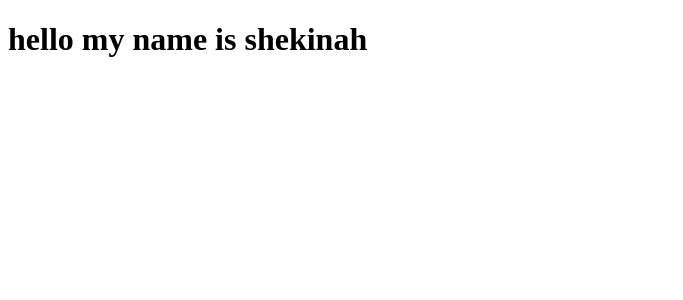
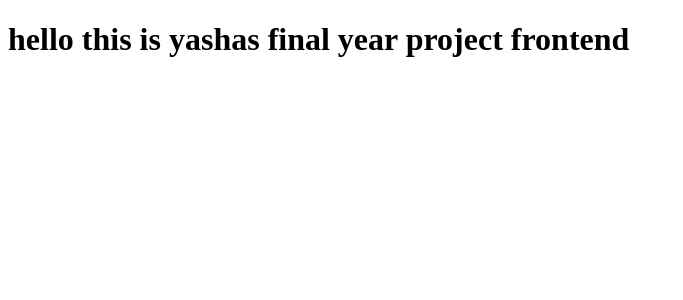
Before and after one commit to yashasbharadwaj1/sentimentfrontend, a React (Vite) app: page / in a window 1280 px wide. Shown: the top 300 px of the page, without its empty margins (0-683 px from the left). Built offline with nearby package versions, Linux system fonts and the light colour scheme.

Commit message:
i want to contribue

```diff
--- a/src/App.jsx
+++ b/src/App.jsx
@@ -5,7 +5,7 @@ import "./index.css";
 function App() {
     return (
         <div >
-            <h1>hello my name is shekinah</h1>
+            <h1>hello this is yashas final year project frontend</h1>
 
         </div>
     );
```
